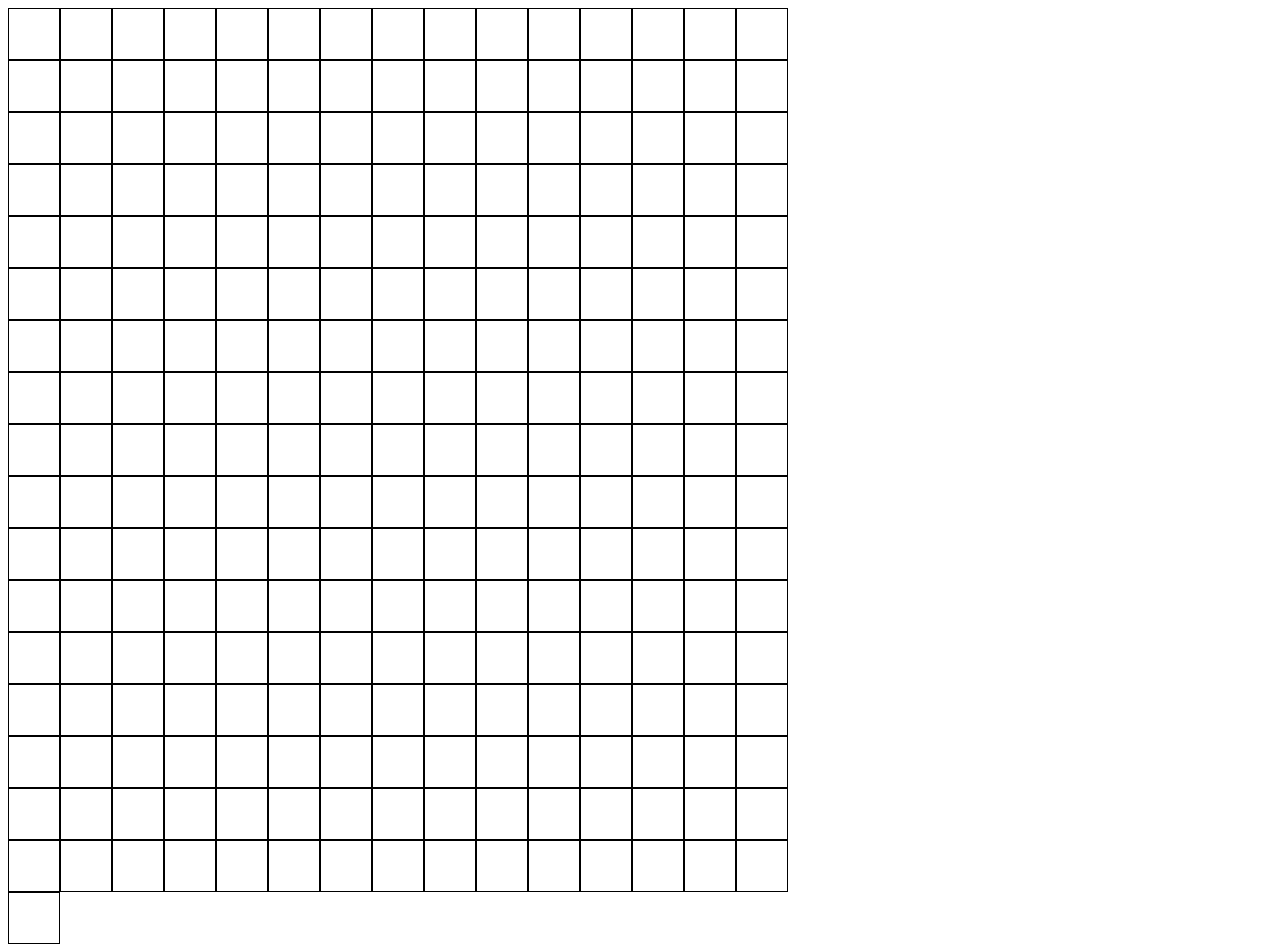
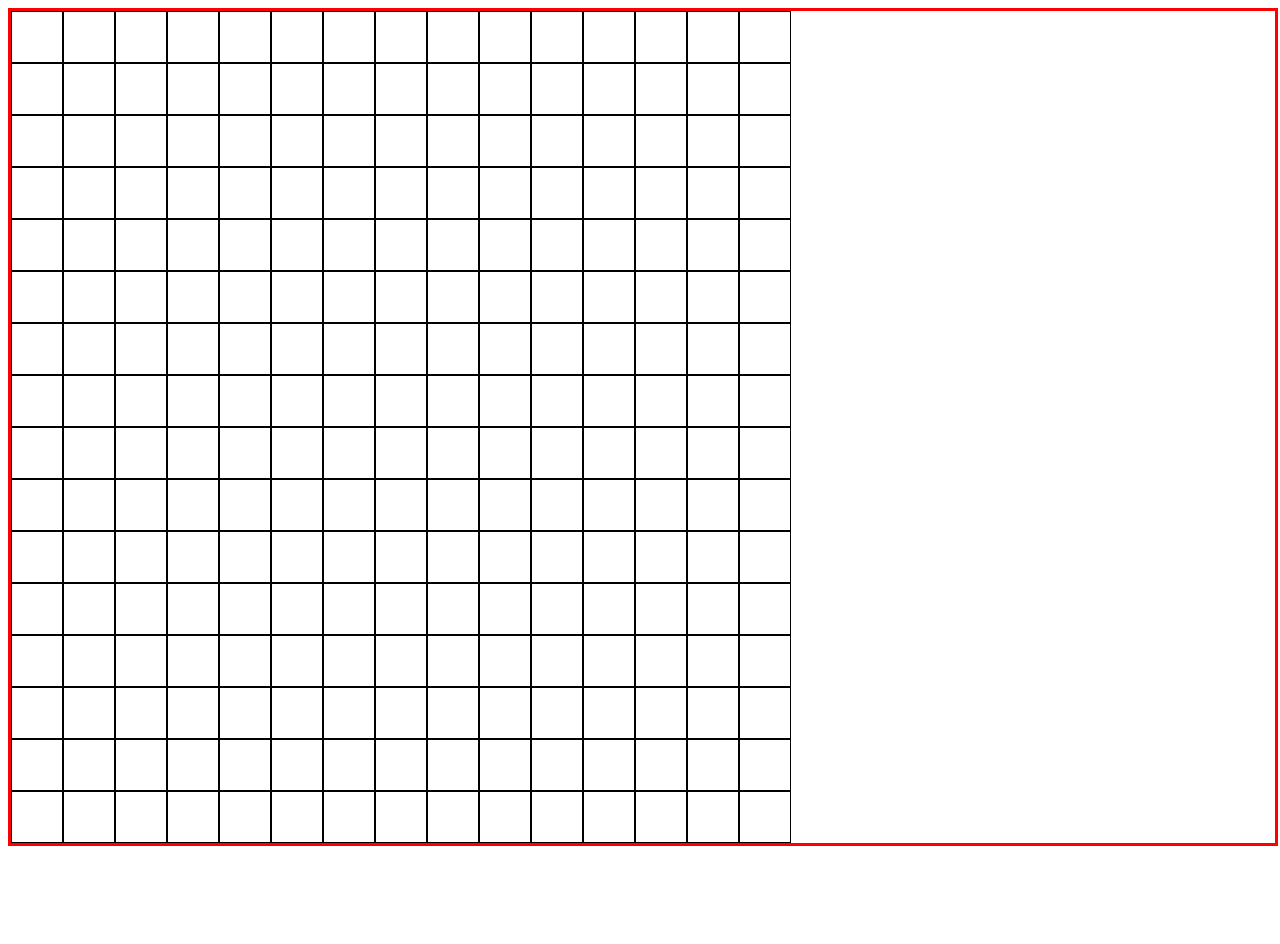
Before and after one commit to joseb2/etch, a plain HTML site: page index.html in a window 1280 px wide. After the commit the page ends 854 px from the top, so only its background shows below. Drawn offline with Linux system fonts and the light colour scheme.

Commit message:
Add reset chart button & extend box

```diff
--- a/index.html
+++ b/index.html
@@ -10,8 +10,9 @@
 
 </head>
 <body>
-    <div class = "grid-container"></div>
-    <script src="script.js"></script>
+    <div class = "container"></div>
+
 
 </body>
+<script src="script.js"></script>
 </html>
--- a/script.js
+++ b/script.js
@@ -1,24 +1,28 @@
 
 // create grid-containers document(element) reference
 
-document.addEventListener("DOMContentLoaded", function() {
-    const gridContainer = document.querySelector(".grid-container");
+const cdiv = document.querySelector('.container');
 
-    function createGrid(rows, cols) {
-      gridContainer.style.setProperty("--grid-rows", rows);
-      gridContainer.style.setProperty("--grid-cols", cols);
-
-      for (let i = 0; i < rows * cols; i++) {
-        const cell = document.createElement("div");
-        cell.addEventListener("mouseover", () => {
-            cell.style.backgroundColor = "blue";
-        });
+// Add 16 divs
+for (let i = 1; i < 257; i++) {
+  const div = document.createElement('div');
+  cdiv.appendChild(div);
+}
 
 
-        gridContainer.appendChild(cell).className = "grid-item";
+let isMouseDown = false;
 
-      }
+
+cdiv.addEventListener('mousedown', () => {
+  isMouseDown = true;
+});
+cdiv.addEventListener('mouseover', (a) => {
+    if (isMouseDown && a.target !== cdiv) {
+      a.target.style.backgroundColor = 'black';
     }
 
-    createGrid(16, 16);
-  });
+    if (a.target == cdiv || !cdiv.contains(a.relatedTarget)) {
+      console.log("outside")
+      isMouseDown = false;
+    }
+});
--- a/style.css
+++ b/style.css
@@ -1,11 +1,20 @@
-.grid-container {
+.container {
     display: flex;
     flex-wrap: wrap;
-    width: 800px;
-    height: 800px;
+    width: 100%;
+    height: 100%;
+    border: solid;
+    border-color: red;
   }
-  .grid-item {
-    width: calc(800px / 16);
-    height: calc(800px / 16);
+  .container>div {
     border: 1px solid black;
+    width: 50px;
+    height: 50px;
   }
+
+  .container>div:nth-child(16n + 1) {
+    width: 100%;
+
+    border: 0;
+    height: 0;
+  }
```
